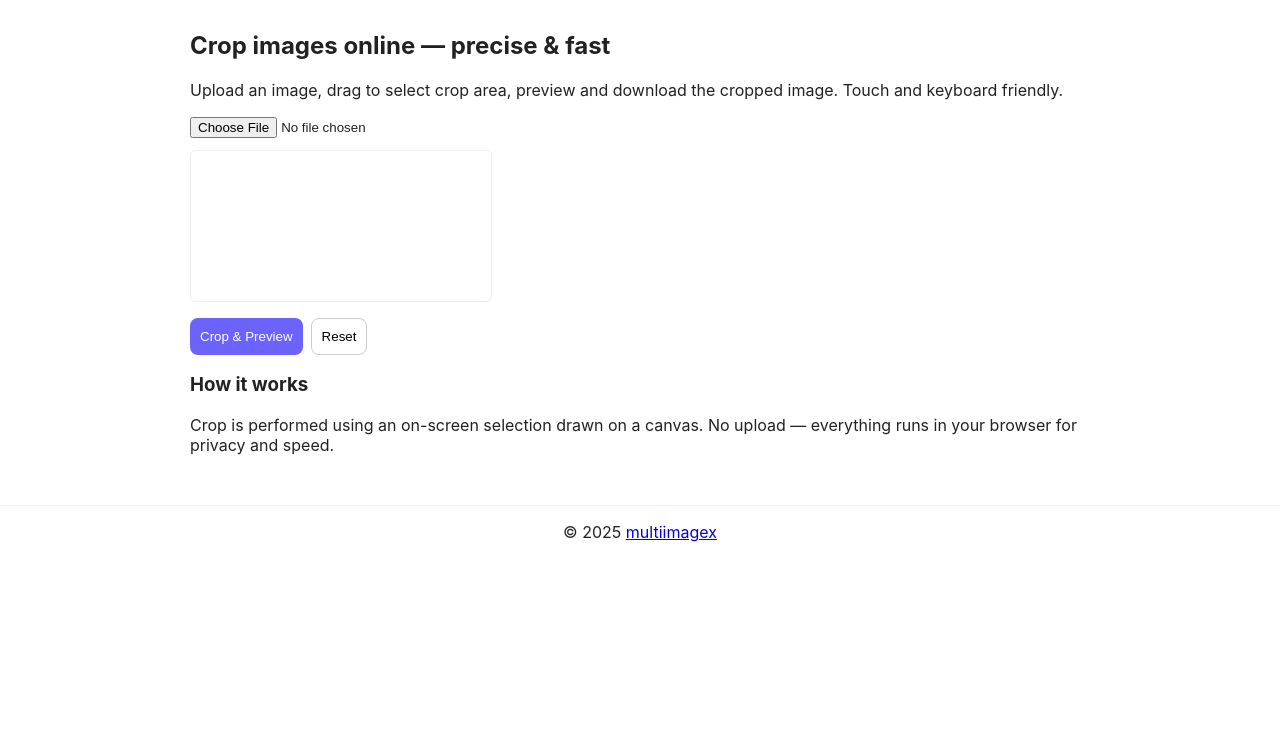
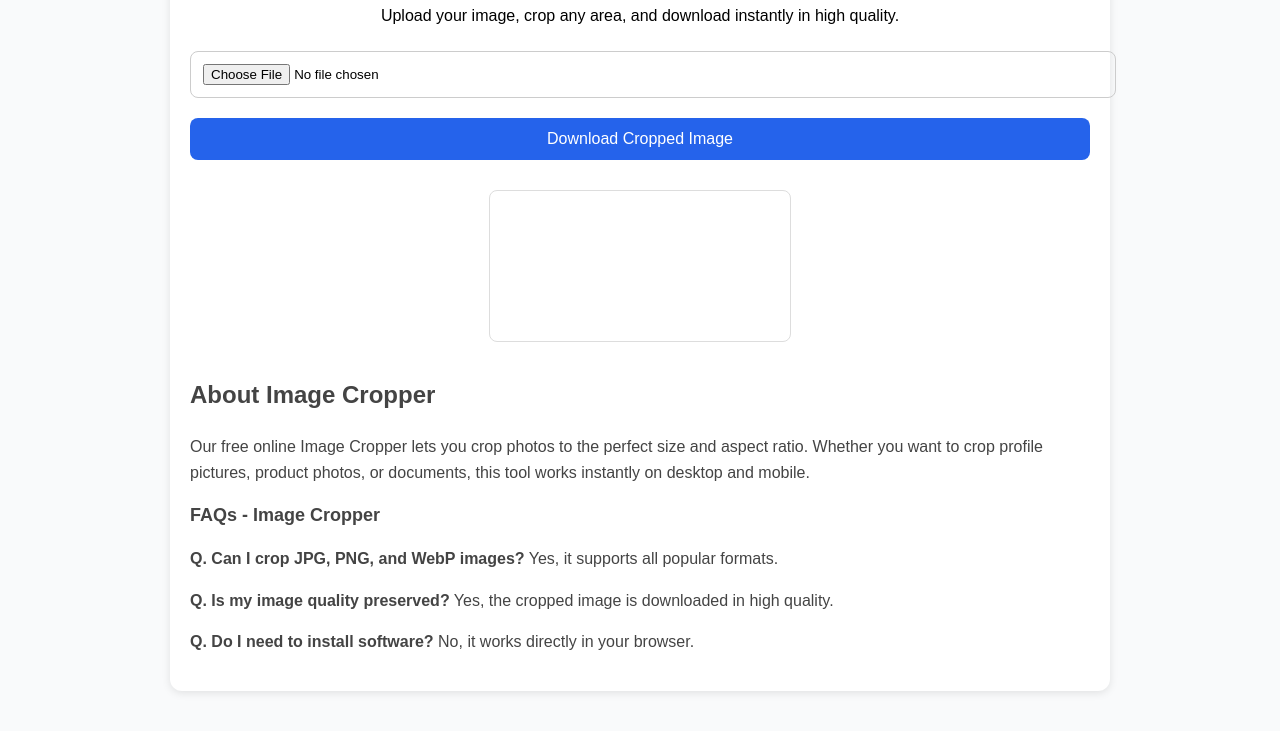
Before and after one commit to multiimagex/Multi-Imagex, a plain HTML site: page tools/image-crop/index.html in a window 1280 px wide. Shown: the part 133-864 px from the top of the page. Before the commit the page ends 800 px from the top, so only its background shows below. Drawn offline with Linux system fonts and the light colour scheme.

Commit message:
Update index.html

```diff
--- a/tools/image-crop/index.html
+++ b/tools/image-crop/index.html
@@ -1,81 +1,99 @@
 <!DOCTYPE html>
 <html lang="en">
 <head>
-  <meta charset="utf-8">
-  <title>Image Crop Tool — Crop Photos Online | multiimagex</title>
-  <meta name="description" content="Crop images online easily with multiimagex. Select crop area, preview and download cropped high-quality image. Works in browser without uploads.">
-  <meta name="keywords" content="image crop, crop photo online, crop picture, crop image tool">
-  <link rel="canonical" href="https://www.multiimagex.online/tools/image-crop/" />
-  <meta name="viewport" content="width=device-width,initial-scale=1">
+  <meta charset="UTF-8">
+  <meta name="viewport" content="width=device-width, initial-scale=1.0">
+  <title>Free Online Image Cropper | MultiImageX</title>
+  <meta name="description" content="Crop images online easily with our free image cropper. Adjust aspect ratio, resize, and download high-quality cropped images instantly.">
+  <meta name="keywords" content="image crop, photo crop online, crop jpg, crop png, crop image free, crop tool online, resize and crop photo">
+  <meta property="og:title" content="Free Online Image Cropper Tool">
+  <meta property="og:description" content="Easily crop JPG, PNG, and WebP images online. Adjust aspect ratio and download cropped image in high quality.">
+  <meta property="og:type" content="website">
+  <meta property="og:url" content="https://www.multiimagex.online/tools/image-crop/">
+  <meta property="og:image" content="https://www.multiimagex.online/assets/image-crop.jpg">
+
   <style>
-    body{font-family:Inter,Arial;margin:0;color:#222;background:#fff}
-    header{background:#6c63ff;color:#fff;padding:14px;text-align:center}
-    .container{max-width:900px;margin:18px auto;padding:16px}
-    canvas{max-width:100%;border:1px solid #eee;border-radius:6px}
-    .controls{display:flex;gap:8px;flex-wrap:wrap;margin-top:12px}
-    button{padding:10px;border-radius:8px;border:1px solid #ccc;background:#fff;cursor:pointer}
-    .btn-primary{background:#6c63ff;color:#fff;border:none}
+    body {font-family: Arial, sans-serif; background:#f9fafb; margin:0; padding:0;}
+    .container {max-width:900px; margin:40px auto; padding:20px; background:#fff; border-radius:12px; box-shadow:0 2px 8px rgba(0,0,0,0.1);}
+    h1 {text-align:center; color:#333;}
+    input, button {width:100%; padding:12px; margin:10px 0; border-radius:8px; border:1px solid #ccc;}
+    button {background:#2563eb; color:#fff; border:none; cursor:pointer; font-size:16px;}
+    button:hover {background:#1e40af;}
+    .preview {margin-top:20px; text-align:center;}
+    canvas {max-width:100%; border:1px solid #ddd; border-radius:8px;}
+    .desc {margin-top:30px; line-height:1.6; color:#444;}
+    .faq h2 {font-size:18px; margin-bottom:10px;}
   </style>
 </head>
 <body>
-  <header><h1>multiimagex — Image Crop</h1></header>
-  <main class="container">
-    <h2>Crop images online — precise & fast</h2>
-    <p>Upload an image, drag to select crop area, preview and download the cropped image. Touch and keyboard friendly.</p>
+  <div class="container">
+    <h1>Image Cropper Tool</h1>
+    <p style="text-align:center;">Upload your image, crop any area, and download instantly in high quality.</p>
 
-    <input id="file" type="file" accept="image/*"><br>
-    <div style="position:relative;margin-top:12px">
+    <input type="file" id="upload" accept="image/*">
+    <button onclick="downloadCropped()">Download Cropped Image</button>
+
+    <div class="preview">
       <canvas id="canvas"></canvas>
     </div>
 
-    <div class="controls">
-      <button id="cropBtn" class="btn-primary">Crop & Preview</button>
-      <button id="downloadBtn" style="display:none">Download Crop</button>
-      <button id="resetBtn">Reset</button>
+    <div class="desc">
+      <h2>About Image Cropper</h2>
+      <p>Our free online Image Cropper lets you crop photos to the perfect size and aspect ratio. Whether you want to crop profile pictures, product photos, or documents, this tool works instantly on desktop and mobile.</p>
+
+      <div class="faq">
+        <h2>FAQs - Image Cropper</h2>
+        <p><b>Q. Can I crop JPG, PNG, and WebP images?</b> Yes, it supports all popular formats.</p>
+        <p><b>Q. Is my image quality preserved?</b> Yes, the cropped image is downloaded in high quality.</p>
+        <p><b>Q. Do I need to install software?</b> No, it works directly in your browser.</p>
+      </div>
     </div>
-
-    <div id="preview" style="margin-top:12px"></div>
-
-    <section style="margin-top:18px">
-      <h3>How it works</h3>
-      <p class="muted">Crop is performed using an on-screen selection drawn on a canvas. No upload — everything runs in your browser for privacy and speed.</p>
-    </section>
-  </main>
-  <footer style="text-align:center;padding:16px;border-top:1px solid #eee">© 2025 <a href="https://www.multiimagex.online/">multiimagex</a></footer>
+  </div>
 
   <script>
-    const fileEl=document.getElementById('file');
-    const canvas=document.getElementById('canvas');
-    const ctx=canvas.getContext('2d');
-    const preview=document.getElementById('preview');
-    const cropBtn=document.getElementById('cropBtn');
-    const downloadBtn=document.getElementById('downloadBtn');
-    const resetBtn=document.getElementById('resetBtn');
+    let canvas = document.getElementById('canvas');
+    let ctx = canvas.getContext('2d');
+    let img = new Image();
+    let startX, startY, isDrawing = false;
 
-    let img=null; let startX, startY, endX, endY, dragging=false;
-
-    fileEl.addEventListener('change', async()=>{
-      if(!fileEl.files.length) return; const data=await readFile(fileEl.files[0]); img=new Image(); img.src=data; img.onload=()=>{ canvas.width=img.width; canvas.height=img.height; ctx.drawImage(img,0,0); }
+    document.getElementById('upload').addEventListener('change', function(e){
+      const file = e.target.files[0];
+      if (!file) return;
+      const reader = new FileReader();
+      reader.onload = function(evt){
+        img.onload = function(){
+          canvas.width = img.width;
+          canvas.height = img.height;
+          ctx.drawImage(img, 0, 0);
+        }
+        img.src = evt.target.result;
+      }
+      reader.readAsDataURL(file);
     });
 
-    canvas.addEventListener('mousedown', e=>{ if(!img) return; const r=canvas.getBoundingClientRect(); startX=e.clientX - r.left; startY=e.clientY - r.top; dragging=true; });
-    canvas.addEventListener('mousemove', e=>{ if(!dragging||!img) return; const r=canvas.getBoundingClientRect(); endX=e.clientX - r.left; endY=e.clientY - r.top; redraw(); drawRect(); });
-    window.addEventListener('mouseup', ()=>{ dragging=false; });
-
-    function redraw(){ if(!img) return; ctx.clearRect(0,0,canvas.width,canvas.height); ctx.drawImage(img,0,0); }
-    function drawRect(){ if(startX==null||endX==null) return; ctx.save(); ctx.strokeStyle='rgba(108,99,255,0.9)'; ctx.lineWidth=2; ctx.setLineDash([6,4]); const x=Math.min(startX,endX), y=Math.min(startY,endY), w=Math.abs(endX-startX), h=Math.abs(endY-startY); ctx.strokeRect(x,y,w,h); ctx.restore(); }
-
-    cropBtn.addEventListener('click', ()=>{
-      if(!img||startX==null||endX==null){ alert('Select an area by dragging on the image.'); return; }
-      const x=Math.round(Math.min(startX,endX)), y=Math.round(Math.min(startY,endY)), w=Math.round(Math.abs(endX-startX)), h=Math.round(Math.abs(endY-startY));
-      const c=document.createElement('canvas'); c.width=w; c.height=h; c.getContext('2d').drawImage(img,x,y,w,h,0,0,w,h);
-      c.toBlob(blob=>{ const url=URL.createObjectURL(blob); preview.innerHTML=`<div><strong>Cropped</strong><br><img src="${url}" style="max-width:320px"><div>Size: ${formatBytes(blob.size)}</div></div>`; downloadBtn.style.display='inline-block'; downloadBtn.onclick=()=>{ const a=document.createElement('a'); a.href=url; a.download='cropped.png'; a.click(); }; }, 'image/png');
+    canvas.addEventListener('mousedown', function(e){
+      startX = e.offsetX;
+      startY = e.offsetY;
+      isDrawing = true;
     });
 
-    resetBtn.addEventListener('click', ()=>{ preview.innerHTML=''; downloadBtn.style.display='none'; ctx.clearRect(0,0,canvas.width,canvas.height); img=null; fileEl.value=''; startX=startY=endX=endY=null; });
+    canvas.addEventListener('mouseup', function(e){
+      if (!isDrawing) return;
+      isDrawing = false;
+      let width = e.offsetX - startX;
+      let height = e.offsetY - startY;
+      let cropped = ctx.getImageData(startX, startY, width, height);
+      canvas.width = width;
+      canvas.height = height;
+      ctx.putImageData(cropped, 0, 0);
+    });
 
-    function readFile(f){return new Promise((res)=>{const r=new FileReader();r.onload=()=>res(r.result);r.readAsDataURL(f);});}
-    function formatBytes(b){if(b===0)return'0 B';const k=1024,s=['B','KB','MB','GB'],i=Math.floor(Math.log(b)/Math.log(k));return (b/Math.pow(k,i)).toFixed(2)+' '+s[i];}
+    function downloadCropped(){
+      const link = document.createElement('a');
+      link.download = 'cropped-image.png';
+      link.href = canvas.toDataURL("image/png");
+      link.click();
+    }
   </script>
 </body>
 </html>
```
